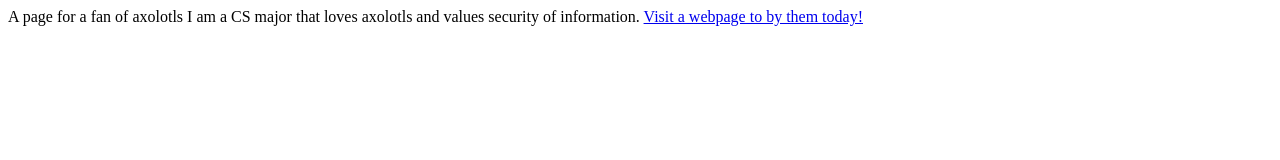
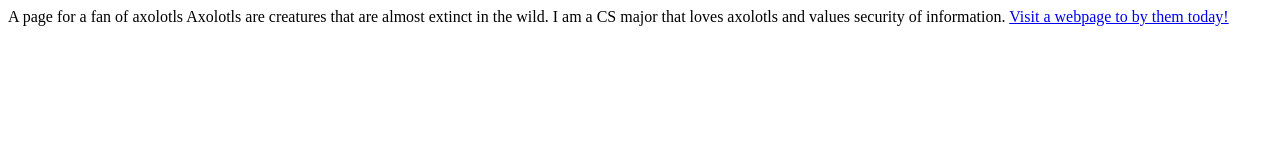
Before and after one commit to babybeans/babybeans.github.io, a plain HTML site: page index.html in a window 1280 px wide. Drawn offline with Linux system fonts and the light colour scheme.

Commit message:
added header

```diff
--- a/index.html
+++ b/index.html
@@ -1,6 +1,7 @@
 <!DOCTYPE html>
     <html>
         <head> A page for a fan of axolotls </head>
+        <hx5> Axolotls are creatures that are almost extinct in the wild. <hx5>
 
         <hx3> I am a CS major that loves axolotls and values security of information. <hx3>
 
```
